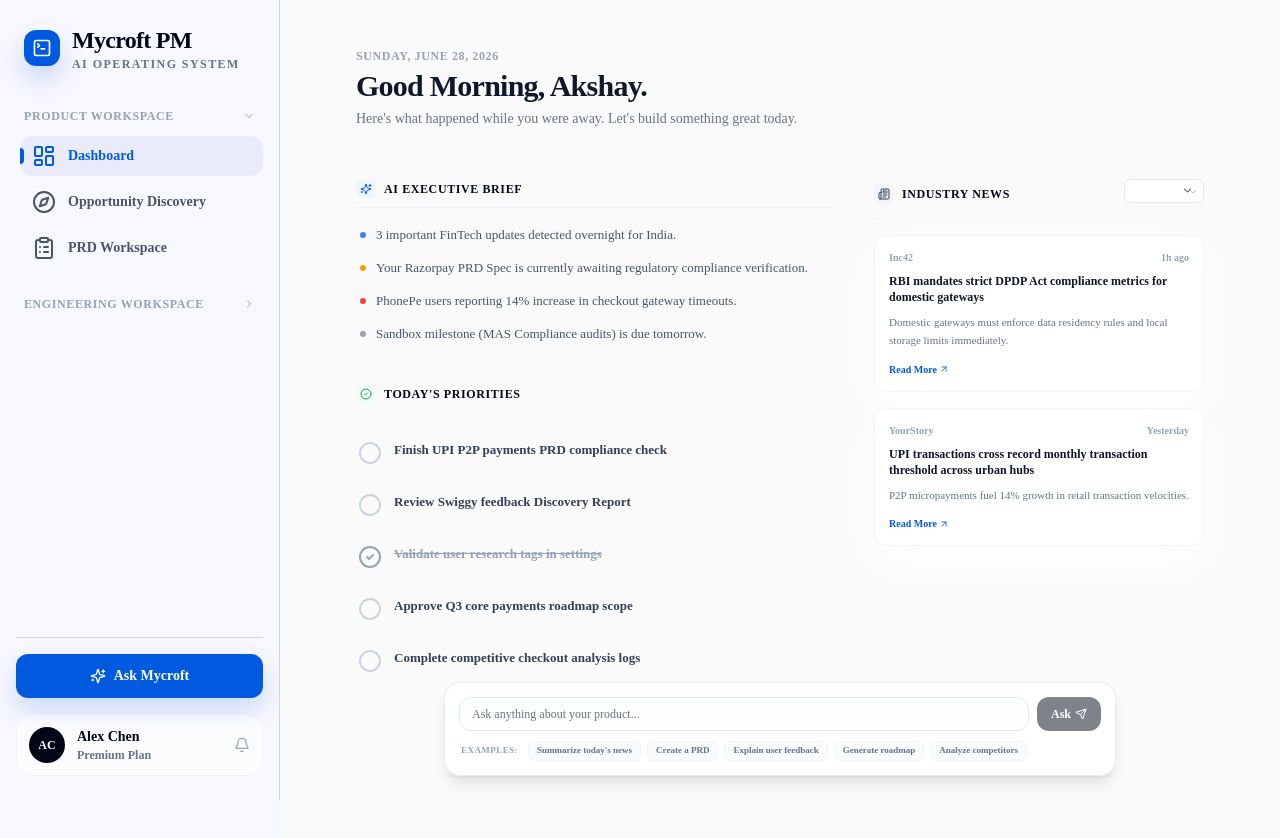
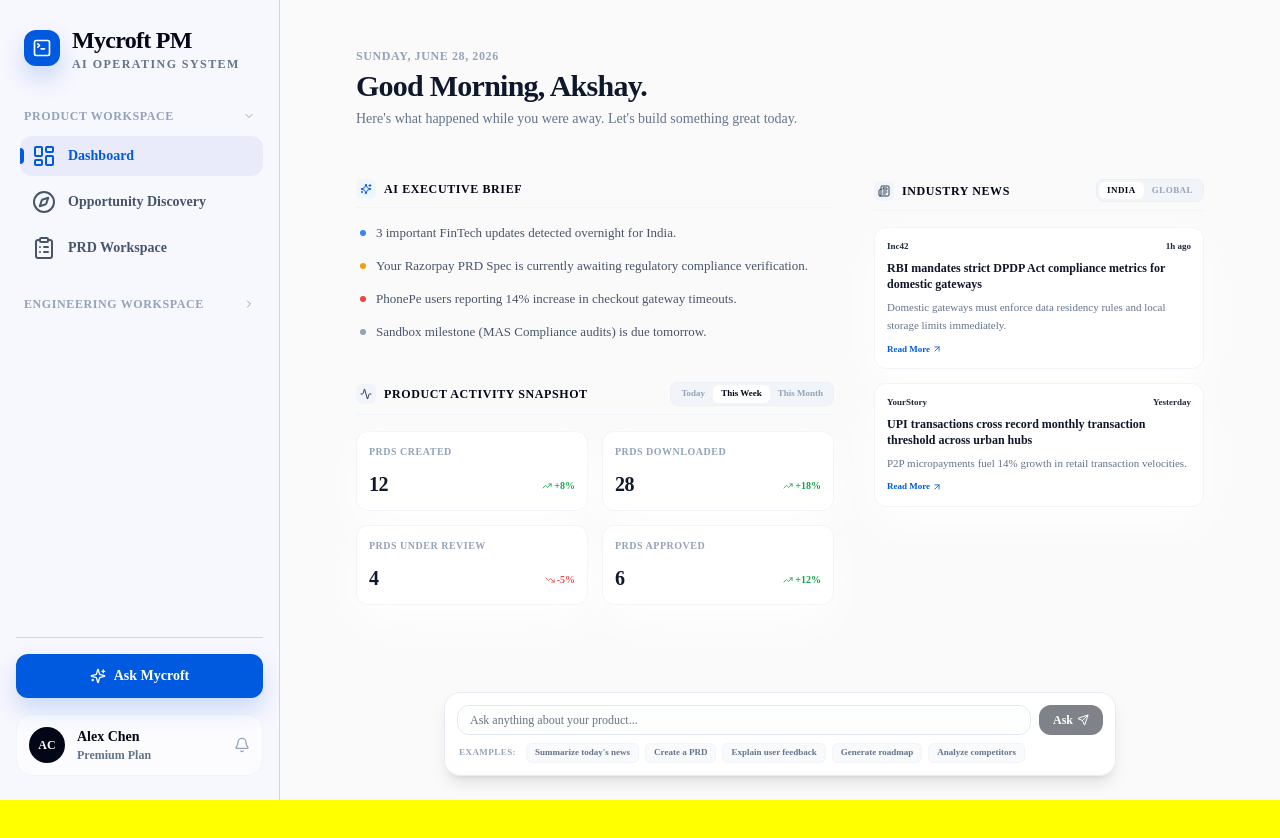
Before and after one commit to AkshayPMinfo/Mycroft-, a Next.js app: page /product/dashboard in a window 1280 px wide. Shown: the top 838 px of the page. After the commit the page ends 800 px from the top, so only its background shows below. Built offline with nearby package versions, Linux system fonts and the light colour scheme.

Commit message:
Refine Dashboard layout with Product Activity Snapshot KPIs and horizontal news chips

```diff
--- a/app/product/dashboard/page.tsx
+++ b/app/product/dashboard/page.tsx
@@ -7,17 +7,15 @@ import { StatusBadge } from "@/components/ui/badge";
 import {
   Bot,
   Sparkles,
-  CheckCircle2,
-  Circle,
-  Calendar,
   Send,
-  ChevronDown,
   ArrowUpRight,
   Newspaper,
-  TerminalSquare
+  TrendingUp,
+  TrendingDown,
+  Activity
 } from "lucide-react";
 
-// Mock news data (Section 4)
+// Mock news data
 interface NewsStory {
   id: string;
   title: string;
@@ -70,21 +68,42 @@ const mockNewsStories: NewsStory[] = [
   }
 ];
 
+// Mock KPI metrics based on timeframe
+interface KpiData {
+  created: { count: number; trend: string; positive: boolean };
+  downloaded: { count: number; trend: string; positive: boolean };
+  review: { count: number; trend: string; positive: boolean };
+  approved: { count: number; trend: string; positive: boolean };
+}
+
+const mockKpiData: Record<"Today" | "This Week" | "This Month", KpiData> = {
+  Today: {
+    created: { count: 3, trend: "+20%", positive: true },
+    downloaded: { count: 5, trend: "+12%", positive: true },
+    review: { count: 2, trend: "0%", positive: true },
+    approved: { count: 1, trend: "-10%", positive: false }
+  },
+  "This Week": {
+    created: { count: 12, trend: "+8%", positive: true },
+    downloaded: { count: 28, trend: "+18%", positive: true },
+    review: { count: 4, trend: "-5%", positive: false },
+    approved: { count: 6, trend: "+12%", positive: true }
+  },
+  "This Month": {
+    created: { count: 45, trend: "+15%", positive: true },
+    downloaded: { count: 98, trend: "+22%", positive: true },
+    review: { count: 8, trend: "+4%", positive: true },
+    approved: { count: 22, trend: "+19%", positive: true }
+  }
+};
+
 export default function DashboardPage() {
   const [greeting, setGreeting] = useState("Good morning");
   const [dateString, setDateString] = useState("");
   const [newsRegion, setNewsRegion] = useState<"India" | "Global">("India");
+  const [kpiTimeframe, setKpiTimeframe] = useState<"Today" | "This Week" | "This Month">("This Week");
   const [askInput, setAskInput] = useState("");
   const [askStatus, setAskStatus] = useState<string | null>(null);
-
-  // Section 3: Today's Priorities state
-  const [priorities, setPriorities] = useState([
-    { id: 1, label: "Finish UPI P2P payments PRD compliance check", done: false },
-    { id: 2, label: "Review Swiggy feedback Discovery Report", done: false },
-    { id: 3, label: "Validate user research tags in settings", done: true },
-    { id: 4, label: "Approve Q3 core payments roadmap scope", done: false },
-    { id: 5, label: "Complete competitive checkout analysis logs", done: false }
-  ]);
 
   // Set greeting and date dynamically on mount
   useEffect(() => {
@@ -93,16 +112,9 @@ export default function DashboardPage() {
     else if (hours < 17) setGreeting("Good Afternoon");
     else setGreeting("Good Evening");
 
-    // Format date: June 28, 2026
     const options: Intl.DateTimeFormatOptions = { weekday: 'long', year: 'numeric', month: 'long', day: 'numeric' };
     setDateString(new Date().toLocaleDateString('en-US', options));
   }, []);
-
-  const togglePriority = (id: number) => {
-    setPriorities(current =>
-      current.map(p => p.id === id ? { ...p, done: !p.done } : p)
-    );
-  };
 
   const handleAsk = () => {
     if (!askInput.trim()) return;
@@ -114,10 +126,11 @@ export default function DashboardPage() {
     }, 1000);
   };
 
-  // Filter and limit to top 3 stories
   const filteredStories = mockNewsStories
     .filter(story => story.region === newsRegion)
     .slice(0, 3);
+
+  const activeKpis = mockKpiData[kpiTimeframe];
 
   return (
     <div className="flex flex-col min-h-screen bg-[#fafafa] font-sans antialiased text-slate-800 pb-36">
@@ -139,11 +152,11 @@ export default function DashboardPage() {
         {/* Two Column Grid */}
         <div className="grid grid-cols-1 md:grid-cols-12 gap-10 items-start">
 
-          {/* Left Panel (7 cols / 58%): Executive Summary & Priorities */}
+          {/* Left Panel (7 cols / 58%): Executive Summary & Activity Snapshot */}
           <div className="md:col-span-7 space-y-10">
 
             {/* Section 2: AI Executive Summary */}
-            <section className="space-y-4">
+            <section className="space-y-3.5">
               <div className="flex items-center gap-2 border-b border-slate-100 pb-2">
                 <div className="flex size-5 items-center justify-center rounded-md bg-blue-50 text-primary">
                   <Sparkles className="size-3" />
@@ -170,30 +183,48 @@ export default function DashboardPage() {
               </ul>
             </section>
 
-            {/* Section 3: Today's Priorities */}
+            {/* Section 3: Product Activity Snapshot (Replacing Today's Priorities) */}
             <section className="space-y-4">
-              <div className="flex items-center gap-2 border-b border-slate-100 pb-2">
-                <div className="flex size-5 items-center justify-center rounded-md bg-green-50 text-green-600">
-                  <CheckCircle2 className="size-3" />
+              <div className="flex items-center justify-between border-b border-slate-100 pb-2">
+                <div className="flex items-center gap-2">
+                  <div className="flex size-5 items-center justify-center rounded-md bg-slate-100 text-slate-700">
+                    <Activity className="size-3" />
+                  </div>
+                  <h2 className="text-xs font-bold text-slate-950 uppercase tracking-wider">Product Activity Snapshot</h2>
                 </div>
-                <h2 className="text-xs font-bold text-slate-950 uppercase tracking-wider">Today's Priorities</h2>
+
+                {/* Time filter controls */}
+                <div className="flex bg-slate-100 p-0.5 rounded-lg border border-slate-200/40">
+                  {(["Today", "This Week", "This Month"] as const).map((t) => (
+                    <button
+                      key={t}
+                      onClick={() => setKpiTimeframe(t)}
+                      className={`px-2 py-0.5 text-[9px] font-bold rounded-md transition-all ${kpiTimeframe === t ? 'bg-white text-slate-950 shadow-2xs' : 'text-slate-400 hover:text-slate-750'}`}
+                    >
+                      {t}
+                    </button>
+                  ))}
+                </div>
               </div>
-              <div className="space-y-1.5">
-                {priorities.map((item) => (
-                  <div
-                    key={item.id}
-                    onClick={() => togglePriority(item.id)}
-                    className="group flex items-start gap-3 p-2.5 -mx-2 rounded-xl hover:bg-slate-50 cursor-pointer transition-colors"
-                  >
-                    {item.done ? (
-                      <CheckCircle2 className="size-4.5 text-slate-400 flex-shrink-0 mt-0.5" />
-                    ) : (
-                      <Circle className="size-4.5 text-slate-300 group-hover:text-slate-500 flex-shrink-0 mt-0.5 transition-colors" />
-                    )}
-                    <span className={`text-[13px] font-semibold leading-relaxed transition-all ${item.done ? 'text-slate-400 line-through' : 'text-slate-700'}`}>
-                      {item.label}
-                    </span>
-                  </div>
+
+              {/* Grid of 4 Compact KPI Cards */}
+              <div className="grid grid-cols-2 gap-3.5">
+                {[
+                  { label: "PRDs Created", kpi: activeKpis.created },
+                  { label: "PRDs Downloaded", kpi: activeKpis.downloaded },
+                  { label: "PRDs Under Review", kpi: activeKpis.review },
+                  { label: "PRDs Approved", kpi: activeKpis.approved }
+                ].map((item, idx) => (
+                  <Card key={idx} className="p-3 bg-white border border-slate-100 shadow-2xs flex flex-col justify-between h-20 rounded-xl">
+                    <span className="text-[10px] font-bold uppercase tracking-wider text-slate-400">{item.label}</span>
+                    <div className="flex justify-between items-baseline mt-2">
+                      <span className="text-xl font-bold tracking-tight text-slate-900">{item.kpi.count}</span>
+                      <span className={`text-[10px] font-bold flex items-center gap-0.5 ${item.kpi.positive ? 'text-green-600' : item.kpi.trend === "0%" ? 'text-slate-400' : 'text-red-500'}`}>
+                        {item.kpi.positive ? <TrendingUp className="size-2.5" /> : item.kpi.trend === "0%" ? null : <TrendingDown className="size-2.5" />}
+                        {item.kpi.trend}
+                      </span>
+                    </div>
+                  </Card>
                 ))}
               </div>
             </section>
@@ -213,25 +244,25 @@ export default function DashboardPage() {
                   <h2 className="text-xs font-bold text-slate-950 uppercase tracking-wider">Industry News</h2>
                 </div>
 
-                {/* Region Filter Toggle */}
-                <div className="relative inline-block text-left">
-                  <select
-                    value={newsRegion}
-                    onChange={(e) => setNewsRegion(e.target.value as any)}
-                    className="h-6 text-[10px] font-bold uppercase tracking-wider border border-slate-200 rounded-md bg-white pl-2 pr-6 focus:outline-none cursor-pointer appearance-none text-slate-500"
-                  >
-                    <option value="India">India</option>
-                    <option value="Global">Global</option>
-                  </select>
-                  <ChevronDown className="absolute right-1.5 top-2 size-2.5 text-slate-400 pointer-events-none" />
+                {/* Horizontal Filter Chips (Replacing Dropdown) */}
+                <div className="flex bg-slate-100 p-0.5 rounded-lg border border-slate-200/40">
+                  {(["India", "Global"] as const).map((r) => (
+                    <button
+                      key={r}
+                      onClick={() => setNewsRegion(r)}
+                      className={`px-2 py-0.5 text-[9px] font-bold uppercase tracking-wider rounded-md transition-all ${newsRegion === r ? 'bg-white text-slate-950 shadow-2xs' : 'text-slate-400 hover:text-slate-750'}`}
+                    >
+                      {r}
+                    </button>
+                  ))}
                 </div>
               </div>
 
               {/* News list - top 3 stories */}
-              <div className="space-y-4">
+              <div className="space-y-3.5">
                 {filteredStories.map((story) => (
-                  <Card key={story.id} className="p-3.5 bg-white border border-slate-100 shadow-2xs hover:shadow-xs transition-all space-y-2 rounded-xl">
-                    <div className="flex justify-between items-center text-[10px] font-semibold text-slate-400">
+                  <Card key={story.id} className="p-3 bg-white border border-slate-100 shadow-2xs hover:shadow-xs transition-all space-y-1.5 rounded-xl">
+                    <div className="flex justify-between items-center text-[9px] font-semibold text-slate-450">
                       <span>{story.source}</span>
                       <span>{story.time}</span>
                     </div>
@@ -239,7 +270,7 @@ export default function DashboardPage() {
                     <p className="text-[11px] text-slate-500 leading-relaxed">{story.aiSummary}</p>
                     <button
                       onClick={() => window.location.assign("/product/discovery")}
-                      className="text-[10px] font-bold text-primary hover:underline flex items-center gap-0.5 pt-1"
+                      className="text-[9px] font-bold text-primary hover:underline flex items-center gap-0.5 pt-0.5"
                     >
                       Read More
                       <ArrowUpRight className="size-2.5" />
@@ -257,7 +288,7 @@ export default function DashboardPage() {
 
       {/* Section 5: Ask Mycroft (Persistent AI Input near bottom) */}
       <div className="fixed bottom-6 left-0 lg:left-[280px] right-0 flex justify-center px-6 z-40 pointer-events-none">
-        <div className="w-full max-w-2xl bg-white/90 backdrop-blur-md border border-slate-200/80 rounded-2xl shadow-lg p-3.5 pointer-events-auto flex flex-col gap-2.5">
+        <div className="w-full max-w-2xl bg-white/90 backdrop-blur-md border border-slate-200/80 rounded-2xl shadow-lg p-3 pointer-events-auto flex flex-col gap-2">
 
           {/* Active status result loader */}
           {askStatus && (
@@ -274,13 +305,13 @@ export default function DashboardPage() {
               value={askInput}
               onChange={(e) => setAskInput(e.target.value)}
               placeholder="Ask anything about your product..."
-              className="flex-1 px-3 py-2 text-xs border border-slate-200 rounded-xl focus:outline-none focus:ring-1 focus:ring-slate-900 bg-slate-50/30 font-sans"
+              className="flex-1 px-3 py-1.5 text-xs border border-slate-200 rounded-xl focus:outline-none focus:ring-1 focus:ring-slate-900 bg-slate-50/30 font-sans"
               onKeyDown={(e) => e.key === "Enter" && handleAsk()}
             />
             <button
               onClick={handleAsk}
               disabled={!askInput.trim()}
-              className="px-3.5 py-2 rounded-xl bg-slate-950 text-white hover:bg-slate-800 text-xs font-semibold flex items-center gap-1 transition-colors disabled:opacity-50"
+              className="px-3.5 py-1.5 rounded-xl bg-slate-950 text-white hover:bg-slate-800 text-xs font-semibold flex items-center gap-1 transition-colors disabled:opacity-50"
             >
               Ask
               <Send className="size-3" />
```
